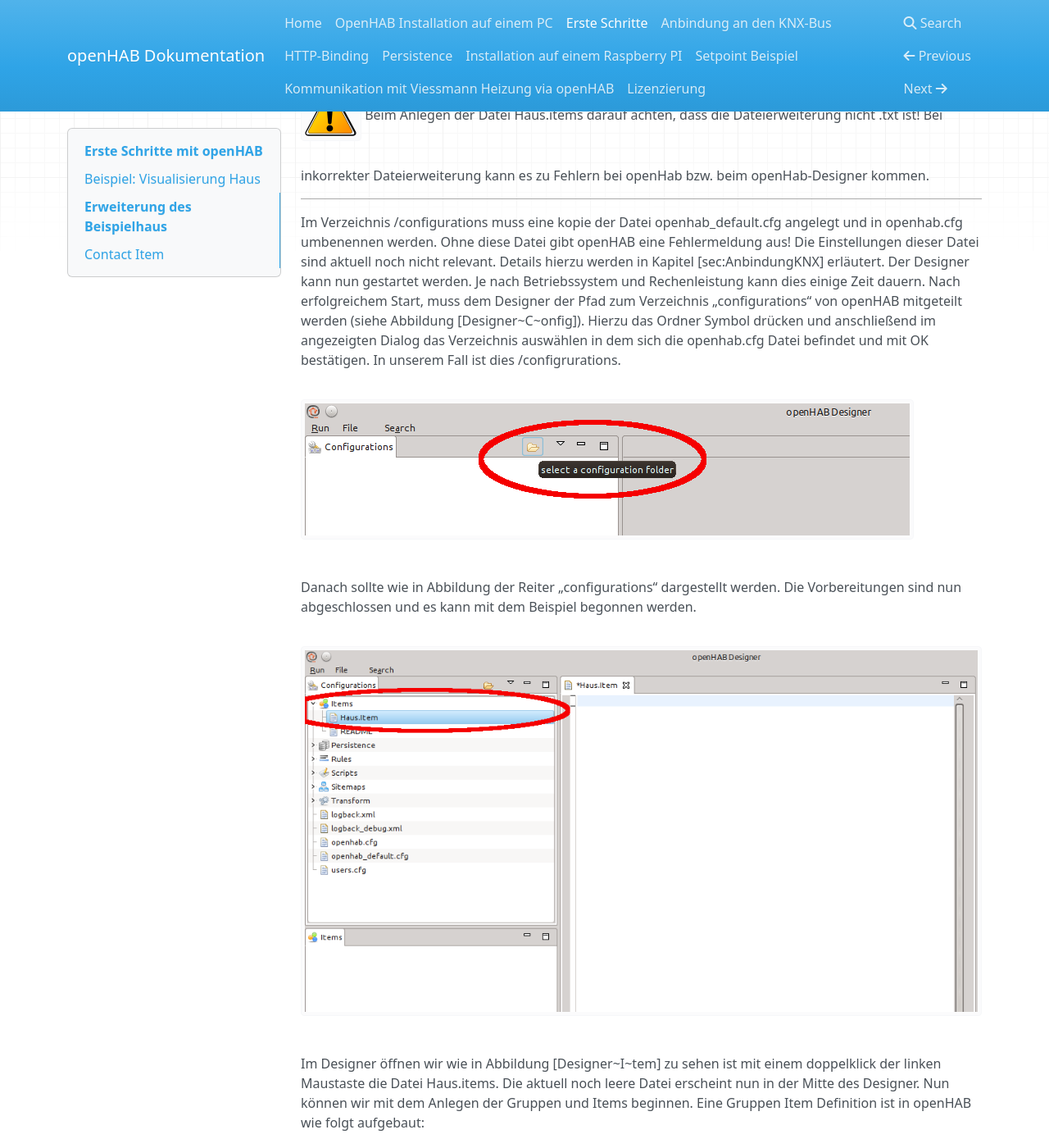
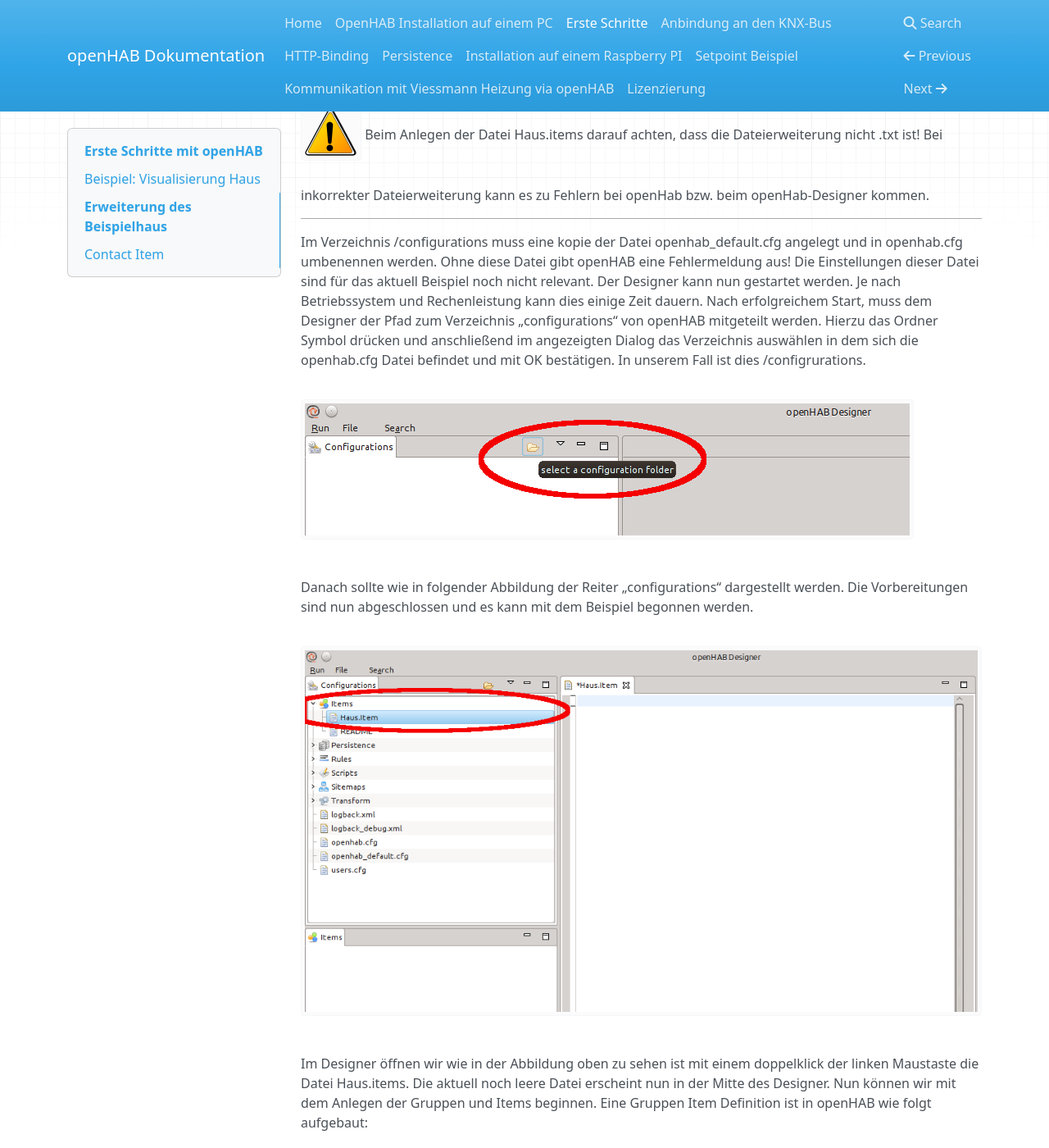
Before and after one commit to mepi0011/openhab.doc, an MkDocs documentation site: the page built from docs/Beispiel.md, in a window 1280 px wide and 1400 px high, scrolled down 1160 px. Shown: the whole window at 82% size. Built offline with MkDocs 1.6.1, drawn with Linux system fonts in a browser that asks for light colours; nearby versions of some CDN libraries; old or Windows-style settings are respelled for this version of MkDocs; some of the changed text lies outside the part shown.

Commit message:
add examples folder and examples zip files and update documentation

```diff
--- a/docs/Beispiel.md
+++ b/docs/Beispiel.md
@@ -1,16 +1,15 @@
 Erste Schritte mit openHAB
 ==========================
 
-Um die Funktionsweise von openHAB kennenzulernen wird im folgenden ein
-kleines Beispiel erstellt und stückweise erweitert. Für das Beispiel
-wird eine Gebäudestruktur eines Einfamilienhauses verwendet, das aus
+Die grundlegende Funktionsweise von openHAB, wird im folgenden ein kleines Beispiel Schritt für Schritt erklärt.
+Der [Code](../examples/house.zip "Test") für dieses Beispiel kann heruntergeladen werden.
+Für das Beispiel wird eine Gebäudestruktur eines Einfamilienhauses verwendet, das aus
 zwei Stockwerken und 12 Räumen besteht [siehe Abbildung [Grundriss]].
 Mit Hilfe der Gebäudestruktur wird im folgenden der Aufbau von Items,
 Gruppen und der Sitemap veranschaulicht.\
 Im Beispielhaus befindet sich in jedem Raum mindestens 1 KNX-Schalter,
 die Leuchten werden entweder über KNX-Schaltaktoren oder KNX-Dimmer
-angesteuert. Erst im Kapitel [sec:AnbindungKNX] wird auf die KNX
-Anbindung eingegangen und ist für das folgende Beispiel nicht relevant.
+angesteuert. Erst Kapitel Anbindung an den KNX-Bus wird auf die KNX Eweiterung eingegangen und ist für das folgende Beispiel nicht relevant.
 
 ![Grundriss EG Beispielhaus](images/grundriss_erdgeschoss.png "Grundriss vom EG des Beispielhaus")
 
@@ -43,33 +42,26 @@ es zu Fehlern bei openHab bzw. beim openHab-Designer kommen.
 Im Verzeichnis <Pfad_zu_openHAB>/configurations muss eine kopie der
 Datei openhab_default.cfg angelegt und in openhab.cfg umbenennen
 werden. Ohne diese Datei gibt openHAB eine Fehlermeldung aus! Die
-Einstellungen dieser Datei sind aktuell noch nicht relevant. Details
-hierzu werden in Kapitel [sec:AnbindungKNX] erläutert. Der Designer kann
+Einstellungen dieser Datei sind für das aktuell Beispiel noch nicht relevant. Der Designer kann
 nun gestartet werden. Je nach Betriebssystem und Rechenleistung kann
 dies einige Zeit dauern. Nach erfolgreichem Start, muss dem Designer der
-Pfad zum Verzeichnis „configurations“ von openHAB mitgeteilt werden
-(siehe Abbildung [Designer~C~onfig]). Hierzu das Ordner Symbol drücken
+Pfad zum Verzeichnis „configurations“ von openHAB mitgeteilt werden. Hierzu das Ordner Symbol drücken
 und anschließend im angezeigten Dialog das Verzeichnis auswählen in dem
 sich die openhab.cfg Datei befindet und mit OK bestätigen. In unserem
 Fall ist dies <Pfad_zu_openHAB>/configrurations.
 
 ![Konfiguration des openHAB Designer](images/openHAB_Designer_Configuration.png "Konfiguration des openHAB Designer")
 
-Danach sollte wie in Abbildung [](#DesignerConfig) der Reiter
-„configurations“ dargestellt werden. Die Vorbereitungen sind nun
+Danach sollte wie in folgender Abbildung der Reiter „configurations“ dargestellt werden. Die Vorbereitungen sind nun
 abgeschlossen und es kann mit dem Beispiel begonnen werden.
 
 ![Auswahl des Item-File](images/openHAB_Designer_Item_File.png "Auswahl des Item-File")
 
-Im Designer öffnen wir wie in Abbildung [Designer~I~tem] zu sehen ist
-mit einem doppelklick der linken Maustaste die Datei Haus.items. Die
-aktuell noch leere Datei erscheint nun in der Mitte des Designer. Nun
-können wir mit dem Anlegen der Gruppen und Items beginnen. Eine Gruppen
-Item Definition ist in openHAB wie folgt aufgebaut:
+Im Designer öffnen wir wie in der Abbildung oben zu sehen ist mit einem doppelklick der linken Maustaste die Datei Haus.items.
+Die aktuell noch leere Datei erscheint nun in der Mitte des Designer. Nun können wir mit dem Anlegen der Gruppen und Items beginnen. Eine Gruppen Item Definition ist in openHAB wie folgt aufgebaut:
 
 ![Item Befehlsreferenz](images/openHAB_Befehlsreferenz.png)
 
-[Befehlsreferenz~I~tem]
 
 In unserer Visualisierung sollen die Räume in das Erd- bzw. Obergeschoss
 gegliedert werden. Hierzu legen wir die Gruppe gEG und gOG an und tragen
@@ -79,14 +71,11 @@ folgendes in die Item.datei ein:
     Group gEG 	// Gruppe Erdgeschoss
     Group gOG 	// Gruppe Obergeschoss
 
-Die beiden Gruppen bestehen aus dem Schlüsselwort Group und ihrem Namen.
-Mehr wird hierfür aktuell nicht benötigt. Die Abbilding
-[Befehlsreferenz~I~tem] zeigt den prinzipiellen Aufbau eines Item.\
+Die beiden Gruppen bestehen aus dem Schlüsselwort Group und ihrem Namen. Mehr wird hierfür aktuell nicht benötigt.
 
 Wie in Programmiersprachen auch, kennt openHAB Kommentare. Diese können
-durch // für eine Zeile bzw. für mehrere Zeilen durch \* am Anfang und
-*/ am Ende eingeleitet werden. Die Kommentare werden in den
-Code-Baispielen dieses Buch grün dargestellt.
+durch // für eine Zeile bzw. für mehrere Zeilen durch \\* am Anfang und
+*/ am Ende eingeleitet werden.
 
 Nun müssen noch die Räume definieren werden. Zuvor wird für jeden Raum eine Gruppe definieren, in dem die eigentlichen Items (Schalter, Sensoren und Aktoren) zugeordnet werden.
 Die Item-Datei erweitern wir mit folgendem Code:
@@ -104,8 +93,7 @@ Die Item-Datei erweitern wir mit folgendem Code:
     Group EG_Abstellraum	"Abstellraum"	<wardrobe2>	(gEG)
     Group EG_Flur		"Flur EG"			(gEG)
 
-Mit Hilfe des Codes und der Abbildung [Befehlsreferenz~I~tem] sollte der
-Aufbau verständlich werden.
+Mit Hilfe des Codes und der Abbildung "Befehlsreferenz" sollte der Aufbau verständlich werden.
 Items bestehen immer aus den Komponenten Funktion, Name, Text und Icon.
 
 Zum Schluss werden noch die eingentlichen Funktionen der einzelnen
@@ -179,7 +167,7 @@ eingetragen.
     {
      Frame {
             Group item=gOG	label="Obergeschoss"	icon="firstfloor"
-            Group item=gUG	label="Erdgeschoss"	icon="groundfloor"
+            Group item=gEG	label="Erdgeschoss"	icon="groundfloor"
            }
     }
 
@@ -208,6 +196,7 @@ Das Ergebniss des Ersten Beispiel sieht wie folgt aus:
 
 OpenHAB kann durch die Tastenkombination Strg+C beendet werden.
 
+
 Erweiterung des Beispielhaus
 ============================
 
```
Also changed, not shown: 2 other files.
